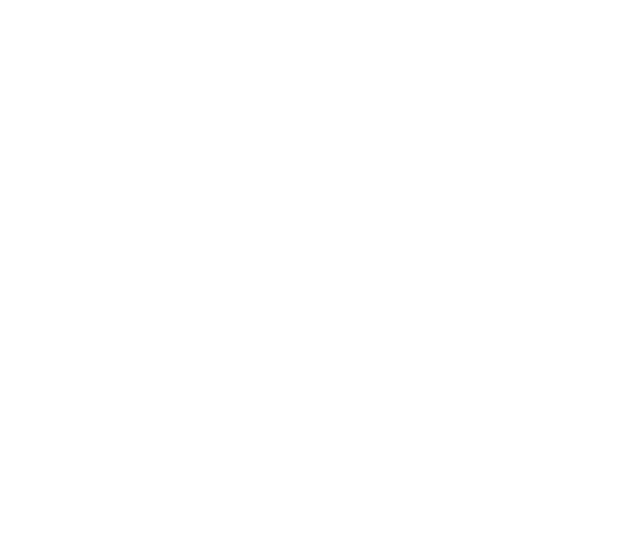
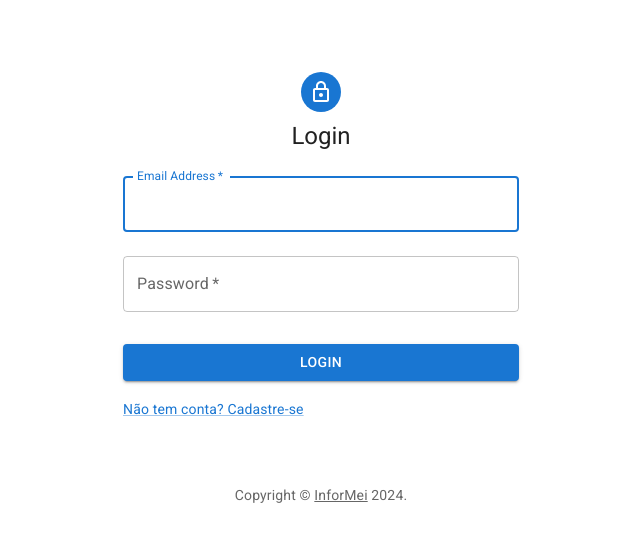
Before and after one commit to jrfurt/frontend-informei, a React (Create React App) app in the folder site-mei/: page /login in a window 1280 px wide. Before the commit this address had no page. Shown: the top 542 px of the page, without its empty margins (319-959 px from the left). Built offline with nearby package versions, Linux system fonts and the light colour scheme; the HTML template or start-up script is replaced by a standard one.

Commit message:
Tela de login adicionada

```diff
--- a/site-mei/src/App.jsx
+++ b/site-mei/src/App.jsx
@@ -4,6 +4,7 @@
 import Agendamentos from "./pages/Agendamentos";
 import Clientes from "./pages/Clientes";
 import Servicos from "./pages/Servicos";
+import Login from "./pages/Login";
 
 export default function App() {
   return (
@@ -15,6 +16,7 @@
           <Route path="clientes" element={<Clientes />} />
           <Route path="servicos" element={<Servicos />} />
         </Route>
+        <Route path="login" element={<Login />} />
       </Routes>
     </BrowserRouter>
   );
--- /dev/null
+++ b/site-mei/src/pages/Login.jsx
@@ -0,0 +1,102 @@
+import * as React from 'react';
+import Avatar from '@mui/material/Avatar';
+import Button from '@mui/material/Button';
+import CssBaseline from '@mui/material/CssBaseline';
+import TextField from '@mui/material/TextField';
+import FormControlLabel from '@mui/material/FormControlLabel';
+import Checkbox from '@mui/material/Checkbox';
+import Link from '@mui/material/Link';
+import Grid from '@mui/material/Grid';
+import Box from '@mui/material/Box';
+import LockOutlinedIcon from '@mui/icons-material/LockOutlined';
+import Typography from '@mui/material/Typography';
+import Container from '@mui/material/Container';
+import { createTheme, ThemeProvider } from '@mui/material/styles';
+
+function Copyright(props) {
+  return (
+    <Typography variant="body2" color="text.secondary" align="center" {...props}>
+      {'Copyright © '}
+      <Link color="inherit" href="http://localhost:3000/">
+        InforMei
+      </Link>{' '}
+      {new Date().getFullYear()}
+      {'.'}
+    </Typography>
+  );
+}
+
+// TODO remove, this demo shouldn't need to reset the theme.
+const defaultTheme = createTheme();
+
+export default function Login() {
+  const handleSubmit = (event) => {
+    event.preventDefault();
+    const data = new FormData(event.currentTarget);
+    console.log({
+      email: data.get('email'),
+      password: data.get('password'),
+    });
+  };
+
+  return (
+    <ThemeProvider theme={defaultTheme}>
+      <Container component="main" maxWidth="xs">
+        <CssBaseline />
+        <Box
+          sx={{
+            marginTop: 8,
+            display: 'flex',
+            flexDirection: 'column',
+            alignItems: 'center',
+          }}
+        >
+          <Avatar sx={{ m: 1, bgcolor: 'primary.main' }}>
+            <LockOutlinedIcon />
+          </Avatar>
+          <Typography component="h1" variant="h5">
+            Login
+          </Typography>
+          <Box component="form" onSubmit={handleSubmit} noValidate sx={{ mt: 1 }}>
+            <TextField
+              margin="normal"
+              required
+              fullWidth
+              id="email"
+              label="Email Address"
+              name="email"
+              autoComplete="email"
+              autoFocus
+            />
+            <TextField
+              margin="normal"
+              required
+              fullWidth
+              name="password"
+              label="Password"
+              type="password"
+              id="password"
+              autoComplete="current-password"
+            />
+            <Button
+              type="submit"
+              fullWidth
+              variant="contained"
+              sx={{ mt: 3, mb: 2 }}
+            >
+              Login
+            </Button>
+            <Grid container>
+              <Grid item>
+                <Link href="#" variant="body2">
+                  {"Não tem conta? Cadastre-se"}
+                </Link>
+              </Grid>
+            </Grid>
+          </Box>
+        </Box>
+        <Copyright sx={{ mt: 8, mb: 4 }} />
+      </Container>
+    </ThemeProvider>
+  );
+}
```
